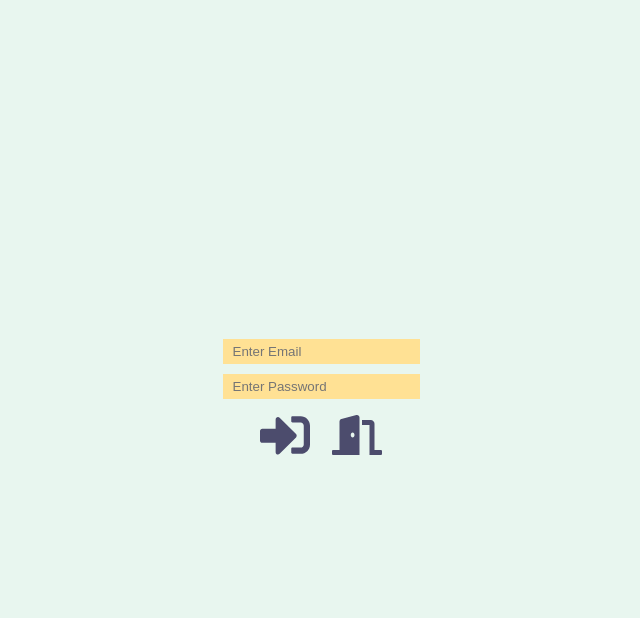
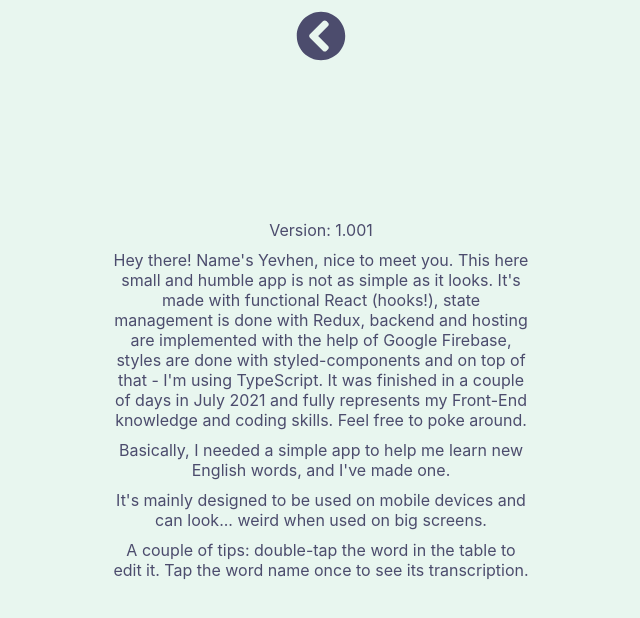
Before and after one commit to LtCodename/vocable, a React (Create React App) app: page /info in a window 1280 px wide. Before the commit this address led to /main. Shown: the top 618 px of the page, without its empty margins (319-959 px from the left). Built offline with nearby package versions, Linux system fonts and the light colour scheme; no server answers; the database is empty.

Commit message:
tips screen

```diff
--- a/src/App.tsx
+++ b/src/App.tsx
@@ -6,6 +6,7 @@ import { getUsers } from "./redux/effects/Users";
 import { getAuth } from "./redux/effects/Auth";
 import Learn from "./components/Learn/Learn";
 import Vocabulary from "./components/Vocabulary/Vocabulary";
+import Info from "./components/Info/Info";
 
 const App: React.FC<any> = () => {
   const dispatch = useDispatch();
@@ -21,6 +22,7 @@ const App: React.FC<any> = () => {
         <Route path="/main" component={Main} />
         <Route path="/learn" component={Learn} />
         <Route path="/vocabulary" component={Vocabulary} />
+        <Route path="/info" component={Info} />
         <Redirect to="/main" />
       </Switch>
     </BrowserRouter>
--- /dev/null
+++ b/src/components/Info/Info.tsx
@@ -0,0 +1,49 @@
+import React from "react";
+import { Fake } from "../Learn/styled";
+import { BackIcon, ContentBackground, FlexColumn, IconButton } from "../styled";
+import { RestrictedBackgoundInfo, InfoText } from "./styled";
+import { withRouter } from "react-router-dom";
+
+const Info: React.FC<any> = ({ history }) => {
+  const handleLink = (page: string): void => {
+    history.push(page);
+  };
+
+  return (
+    <ContentBackground height={"100vh"} justifyContent={"space-between"}>
+      <RestrictedBackgoundInfo>
+        <IconButton onClick={() => handleLink("/main")}>
+          <BackIcon />
+        </IconButton>
+        <FlexColumn>
+          <InfoText>Version: 1.001</InfoText>
+          <InfoText>
+            Hey there! Name's Yevhen, nice to meet you. This here small and
+            humble app is not as simple as it looks. It's made with functional
+            React (hooks!), state management is done with Redux, backend and
+            hosting are implemented with the help of Google Firebase, styles are
+            done with styled-components and on top of that - I'm using
+            TypeScript. It was finished in a couple of days in July 2021 and
+            fully represents my Front-End knowledge and coding skills. Feel free
+            to poke around.
+          </InfoText>
+          <InfoText>
+            Basically, I needed a simple app to help me learn new English words,
+            and I've made one.
+          </InfoText>
+          <InfoText>
+            It's mainly designed to be used on mobile devices and can look...
+            weird when used on big screens.
+          </InfoText>
+          <InfoText>
+            A couple of tips: double-tap the word in the table to edit it. Tap
+            the word name once to see its transcription.
+          </InfoText>
+        </FlexColumn>
+        <Fake />
+      </RestrictedBackgoundInfo>
+    </ContentBackground>
+  );
+};
+
+export default withRouter(Info);
--- /dev/null
+++ b/src/components/Info/styled.ts
@@ -0,0 +1,18 @@
+import styled from "styled-components";
+import { FlexColumn } from "../styled";
+
+export const RestrictedBackgoundInfo = styled(FlexColumn)`
+  max-width: 420px;
+  width: 100%;
+  height: 100%;
+  justify-content: space-between;
+`;
+
+export const InfoText = styled.span`
+  color: #4c4c6d;
+  text-align: center;
+
+  :not(:last-child) {
+    margin-bottom: 10px;
+  }
+`;
--- a/src/components/Main/Main.tsx
+++ b/src/components/Main/Main.tsx
@@ -11,6 +11,7 @@ import {
   VocabularyIcon,
   MainPageMessage,
   RestrictedBackgoundMain,
+  InfoIcon,
 } from "./styled";
 import React, { useState, useEffect } from "react";
 import { User, Word } from "../../redux/interfaces/interfaces";
@@ -89,6 +90,9 @@ const Main: React.FC<any> = ({ history }) => {
             <IconButton onClick={() => handleLink("/vocabulary")}>
               <VocabularyIcon />
             </IconButton>
+            <IconButton onClick={() => handleLink("/info")}>
+              <InfoIcon />
+            </IconButton>
           </FlexRow>
         </FlexColumn>
         <IconButton onClick={handleLogout}>
--- a/src/components/Main/styled.ts
+++ b/src/components/Main/styled.ts
@@ -23,6 +23,13 @@ export const LearnIcon = styled(Icon)`
   margin-top: 10px;
 `;
 
+export const InfoIcon = styled(Icon)`
+  background-image: url("/icons/info.svg");
+  width: 50px;
+  height: 50px;
+  margin-top: 10px;
+`;
+
 export const VocabularyIcon = styled(Icon)`
   background-image: url("/icons/vocabulary.svg");
   width: 50px;
```
Also changed, not shown: public/icons/info.svg (added).
